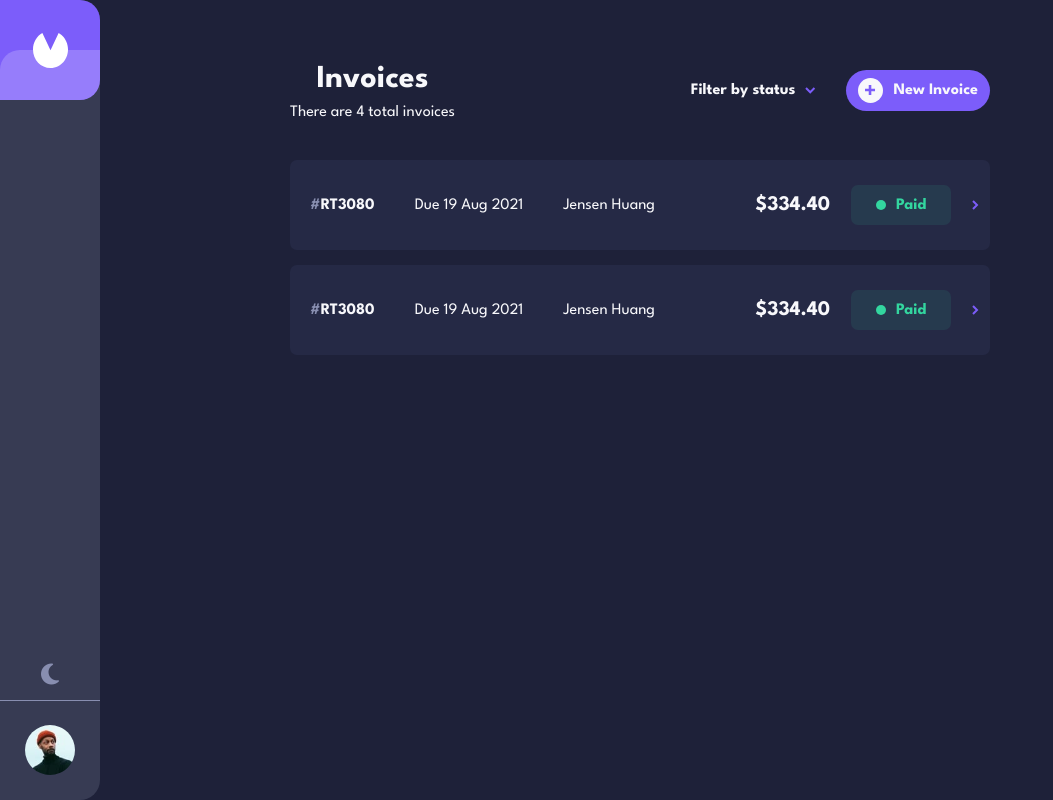
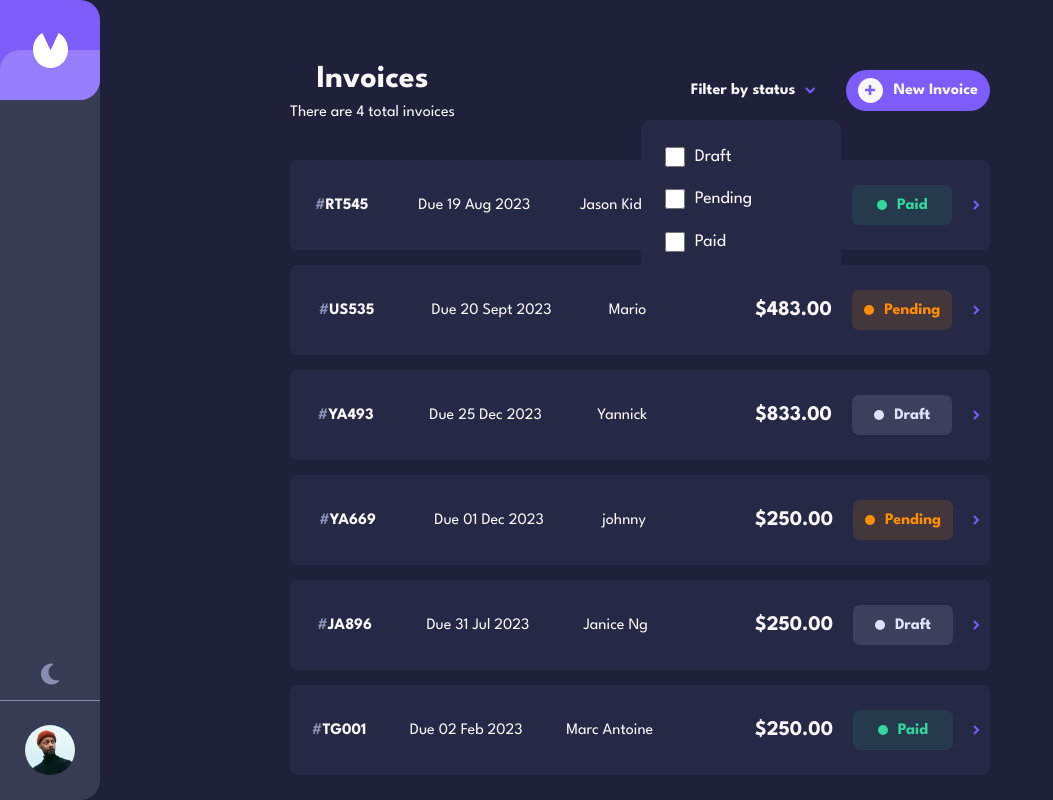
Before and after one commit to YannickWnz/invoice-app, a React (Create React App) app: page / in a window 1280 px wide. Both pictures are taken after a click on the element "Filter by status". Shown: the whole page, without its empty margins (0-1053 px from the left). Built offline with nearby package versions, Linux system fonts and the light colour scheme.

Commit message:
filter feature

```diff
--- a/public/index.html
+++ b/public/index.html
@@ -12,12 +12,12 @@
 
     <link rel="stylesheet" href="https://cdnjs.cloudflare.com/ajax/libs/font-awesome/6.4.0/css/all.min.css" integrity="sha512-iecdLmaskl7CVkqkXNQ/ZH/XLlvWZOJyj7Yy7tcenmpD1ypASozpmT/E0iPtmFIB46ZmdtAc9eNBvH0H/ZpiBw==" crossorigin="anonymous" referrerpolicy="no-referrer" />
 
-    <link rel="apple-touch-icon" href="%PUBLIC_URL%/logo192.png" />
+    <!-- <link rel="apple-touch-icon" href="%PUBLIC_URL%/logo192.png" /> -->
     <!--
       manifest.json provides metadata used when your web app is installed on a
       user's mobile device or desktop. See https://developers.google.com/web/fundamentals/web-app-manifest/
     -->
-    <link rel="manifest" href="%PUBLIC_URL%/manifest.json" />
+    <!-- <link rel="manifest" href="%PUBLIC_URL%/manifest.json" /> -->
     <!--
       Notice the use of %PUBLIC_URL% in the tags above.
       It will be replaced with the URL of the `public` folder during the build.
--- a/src/Components/CreateInvoice/NewInvoice.js
+++ b/src/Components/CreateInvoice/NewInvoice.js
@@ -116,7 +116,7 @@ export default function NewInvoice() {
                                                     <option value='Net 1 day'>Net 1 day</option>
                                                     <option value='Net 7 days'>Net 7 days</option>
                                                     <option value='Net 14 days'>Net 14 days</option>
-                                                    <option selected value='Net 30 days'>Net 30 days</option>
+                                                    <option value='Net 30 days'>Net 30 days</option>
                                                 </select>
                                             </label>
                                         </div>
--- a/src/Components/Navbar/Navbar.js
+++ b/src/Components/Navbar/Navbar.js
@@ -11,10 +11,10 @@ export default function Navbar() {
             <div className='navbar-bottom-section'>
                 <div className='site-mode-btn-wrapper'>
                     <div className='light'>
-                        <i class="fa-solid fa-moon"></i>
+                        <i className="fa-solid fa-moon"></i>
                     </div>
                     <div className='dark' style={{display: 'none'}}>
-                        <i class="fa-solid fa-sun"></i>
+                        <i className="fa-solid fa-sun"></i>
                     </div>
                 </div>
                 <div className='user-setting-section'>
--- a/src/Pages/Home/Home.js
+++ b/src/Pages/Home/Home.js
@@ -4,12 +4,59 @@ import { useState } from 'react'
 
 function Home() {
 
-    const [invoices, setInvoices] = useState([])
+    const invoiceBox = [
+        { receiptNo: 'RT545', date: '19 Aug 2023', clientName: 'Jason Kidd', price: '356.00', status: 'Paid'},
+        { receiptNo: 'US535', date: '20 Sept 2023', clientName: 'Mario', price: '483.00', status: 'Pending'},
+        { receiptNo: 'YA493', date: '25 Dec 2023', clientName: 'Yannick', price: '833.00', status: 'Draft'},
+        { receiptNo: 'YA669', date: '01 Dec 2023', clientName: 'johnny', price: '250.00', status: 'Pending'},
+        { receiptNo: 'JA896', date: '31 Jul 2023', clientName: 'Janice Ng', price: '250.00', status: 'Draft'},
+        { receiptNo: 'TG001', date: '02 Feb 2023', clientName: 'Marc Antoine', price: '250.00', status: 'Paid'}
+    ]
 
-    // const invoiceBox = [
-    //     {}
-    // ]
+    const filteringStatus = [
+        {id: 1, status: 'Draft'},
+        {id: 2, status: 'Pending'},
+        {id: 3, status: 'Paid'}
+    ]
 
+    // const [invoices, setInvoices] = useState([])
+    const [invoices, setInvoices] = useState(invoiceBox)
+    const [selectedStatus, setSelectedStatus] = useState([])
+
+    const [filterBox, setFilterBox] = useState(false)
+
+    const handleFilterBoxState = () => {
+        setFilterBox(!filterBox);
+    }
+
+    const handleFilterStatus = (event) => {
+        if(event.target.target) {
+            console.log()
+        }
+
+    }
+
+    const filterInvoices = (status) => {
+        setInvoices((prev) => {
+            return prev.filter(invoice => {
+                return invoice.status == status
+            })
+        })
+    }
+
+    selectedStatus.map(status => {
+        console.log(status)
+    })
+    const filtertest = ({status}) => {
+        // console.log(status)
+        // setInvoices((prev) => {
+        //     return prev.filter(invoice => {
+        //         // return invoice.status == status
+        //     })
+        // })
+    }
+
+    // console.log(selectedStatus)
 
     return (
         <div className="home">
@@ -22,8 +69,60 @@ function Home() {
                     </div>
                     <div className='status'>
                         <div className='filter-status'>
-                            <span>Filter by status</span>
+                            <span onClick={handleFilterBoxState}>
+                                Filter by status
+                            </span>
                             <img src='/starter-code/assets/icon-arrow-down.svg' />
+                            {filterBox && <div className='select-status'>
+                                <form>
+                                    {filteringStatus.map(status => {
+                                        return (
+                                            <div key={status.id} className='status-checkbox'>
+                                                <label onChange={(e) => {
+                                                    if(e.target.checked) {
+                                                        setSelectedStatus([
+                                                            ...selectedStatus,
+                                                            {status: status.status}
+                                                        ])
+                                                        filterInvoices(status.status)
+                                                        // filtertest(...selectedStatus)
+
+                                                        // console.log(selectedStatus.length)
+                                                    } else {
+                                                        setInvoices(invoiceBox)
+                                                        setSelectedStatus(
+                                                            selectedStatus.filter(status => status == status.status)
+                                                        )
+                                                    }
+                                                        // console.log(selectedStatus)
+
+                                                }}>
+                                                    <input type='checkbox' />
+                                                    {status.status}
+                                                </label>
+                                            </div>
+                                        )
+                                    })}
+                                    {/* <div className='pending-checkbox'>
+                                        <label>
+                                            <input type='checkbox' onChange={(e) => {
+                                                if(e.target.checked) {
+                                                    filterInvoices('Pending')
+                                                } else {
+                                                    setInvoices(invoiceBox)
+                                                }
+                                            }} />
+                                            Pending
+                                        </label>
+                                    </div> */}
+                                    {/* <div className='paid-checkbox'>
+                                        <label>
+                                            <input type='checkbox' />
+                                            Paid
+                                        </label>
+                                    </div> */}
+                                </form>
+                            </div>}
                         </div>
                         <div className='add-invoice-btn'>
                             <div className='arrow-plus-wrapper'>
@@ -42,7 +141,37 @@ function Home() {
                         </div>
                     </div>
                     <div className='user-invoices'>
-                        <Link to='/invoice/12'>
+                        {invoices && invoices.map(invoice => {
+                            return (
+                                <Link key={invoice.receiptNo} to='/invoice/12'>
+                                    <div className='invoice-box'>
+                                        <div className='details1'>
+                                            <div className='invoice-receipt-no'>
+                                                <p> <span>#</span>{invoice.receiptNo} </p>
+                                            </div>
+                                            <div className='invoice-due-date'>
+                                                <p>Due {invoice.date}</p>
+                                            </div>
+                                            <div className='invoice-client-name'>
+                                                <p>{invoice.clientName}</p>
+                                            </div>
+                                        </div>
+                                        <div className='details2'>
+                                            <div className='invoice-price'>
+                                                <p>${invoice.price}</p>
+                                            </div>
+                                            {/* <div className='invoice-status paid'> */}
+                                            <div className={`invoice-status ${invoice.status.toLowerCase()}`}>
+                                                <span className='dot'></span>
+                                                <p>{invoice.status}</p>
+                                            </div>
+                                            <img src='/starter-code/assets/icon-arrow-right.svg' />
+                                        </div>
+                                    </div>
+                                </Link>
+                            )
+                        }) }
+                        {/* <Link to='/invoice/12'>
                             <div className='invoice-box'>
                                 <div className='details1'>
                                     <div className='invoice-receipt-no'>
@@ -66,32 +195,7 @@ function Home() {
                                     <img src='/starter-code/assets/icon-arrow-right.svg' />
                                 </div>
                             </div>
-                        </Link>
-                        <Link to='/invoice/12'>
-                            <div className='invoice-box'>
-                                <div className='details1'>
-                                    <div className='invoice-receipt-no'>
-                                        <p> <span>#</span>RT3080 </p>
-                                    </div>
-                                    <div className='invoice-due-date'>
-                                        <p>Due 19 Aug 2021</p>
-                                    </div>
-                                    <div className='invoice-client-name'>
-                                        <p>Jensen Huang</p>
-                                    </div>
-                                </div>
-                                <div className='details2'>
-                                    <div className='invoice-price'>
-                                        <p>$334.40</p>
-                                    </div>
-                                    <div className='invoice-status paid'>
-                                        <span className='dot'></span>
-                                        <p>Paid</p>
-                                    </div>
-                                    <img src='/starter-code/assets/icon-arrow-right.svg' />
-                                </div>
-                            </div>
-                        </Link>
+                        </Link> */}
                     </div>
                 </div>
             </div>
--- a/src/Pages/Home/Home.scss
+++ b/src/Pages/Home/Home.scss
@@ -33,6 +33,8 @@
 
             .status {
                 display: flex;
+                // border: 1px solid white;
+
 
                 .filter-status {
                     margin-right: 30px;
@@ -40,10 +42,66 @@
                     align-items: center;
                     font-weight: 700;
                     cursor: pointer;
+                    position: relative;
 
                     span {
                         margin-right: 10px;
                     }
+
+                    .select-status {
+                        position: absolute;
+                        width: 200px;
+                        height: 160px;
+                        top: 50px;
+                        left: -50px;
+                        background-color: $ebony-clay;
+                        border-radius: 10px;
+                        z-index: 10;
+                        display: flex;
+                        align-items: center;
+                        justify-content: center;
+                        animation: animateSelectStatus .3s linear;
+                        // display: none;
+
+                        @keyframes animateSelectStatus{
+                            0%{
+                                transform: translateY(20px);
+                            }
+                            100%{
+                                transform: translateY(0px);
+                            }
+                        }
+
+
+                        form {
+                            width: 80%;
+                            height: 80%;
+                            display: flex;
+                            flex-direction: column;
+                            justify-content: space-around;
+
+                            div {
+                                // border: 1px solid red;
+                            }
+
+
+                            input[type="checkbox"] {
+                                width: 20px;
+                                height: 20px;
+                                margin-right: 10px;
+                            }
+
+                            label {
+                                font-size: 1.1em;
+                                font-weight: normal;
+                                display: flex;
+                                align-items: center;
+                            }
+
+                        }
+
+                    }
+
                 }
 
                 .add-invoice-btn {
```
